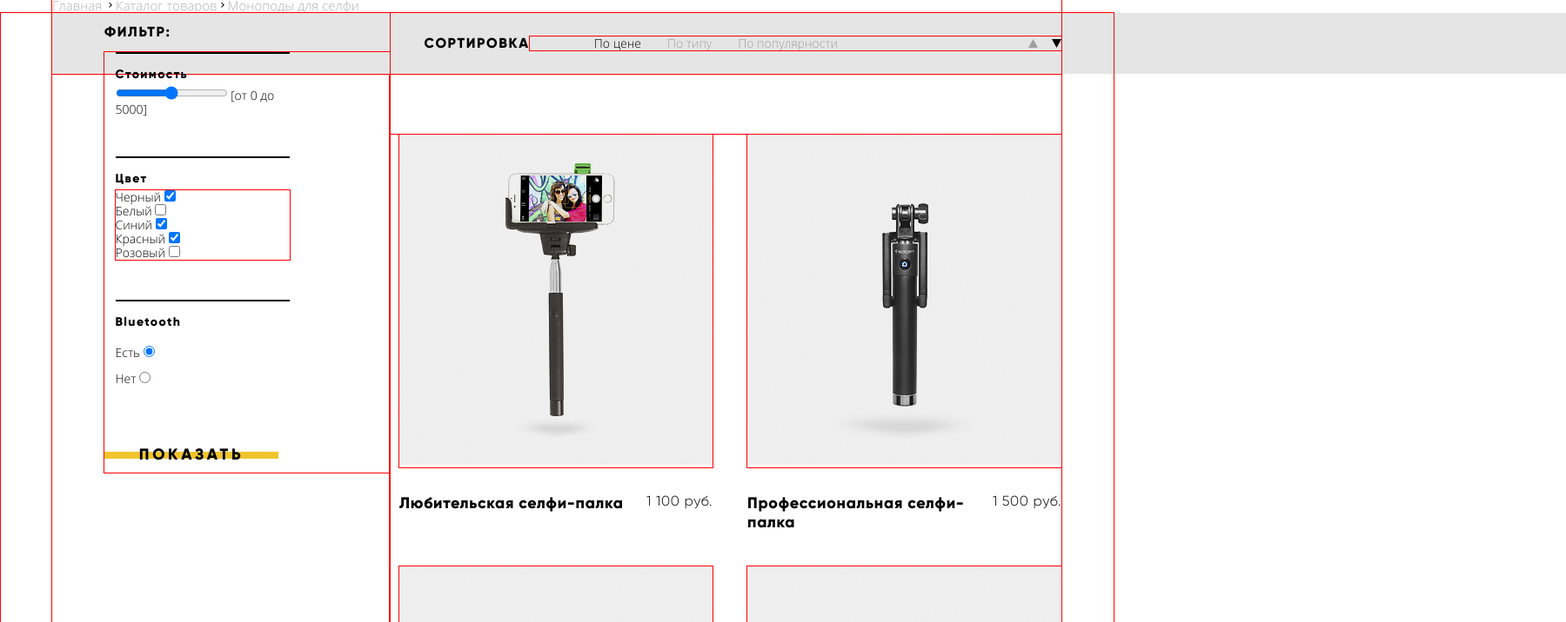
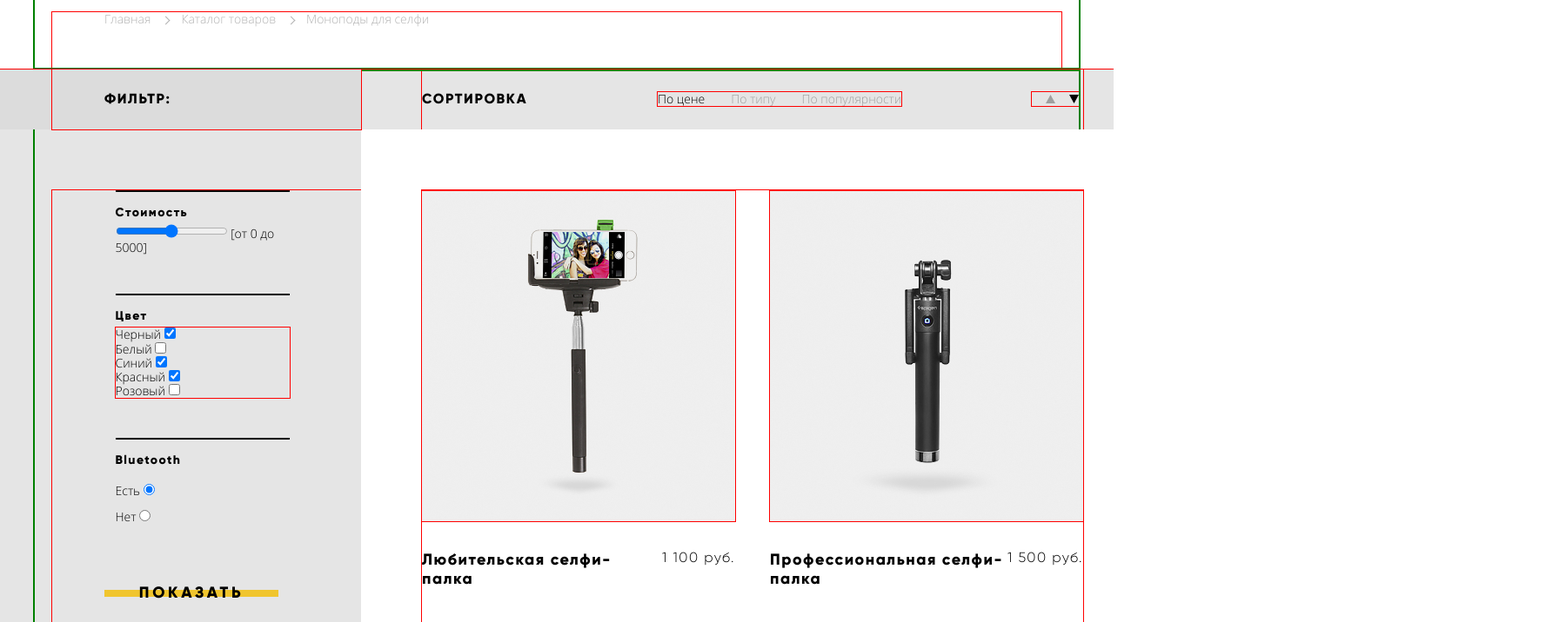
Before and after one commit to KhomenkoJulia/1794239-device-31, a plain HTML site: page catalog.html in a window 1280 px wide. Shown: the part 461-1177 px from the top of the page at 87% size, 1800 px wide, since content can reach past the window. Drawn offline with Linux system fonts and the light colour scheme; files whose address does not match are found by name.

Commit message:
сдаю флексы

```diff
--- a/catalog.html
+++ b/catalog.html
@@ -1,5 +1,6 @@
 <!DOCTYPE html>
 <html class="page" lang="ru">
+
 <head>
     <meta charset="UTF-8">
     <meta http-equiv="X-UA-Compatible" content="IE=edge">
@@ -12,19 +13,23 @@
     <link rel="apple-touch-icon" href="favicon/180.png">
     <link rel="manifest" href="manifest.webmanifest">
 </head>
+
 <body class="page-body">
     <header class="header-main header-catalog container">
-      <a class="logo-link" href="index.html"><img class="logo" src="img/logo.svg" width="163" height="35" alt="Логотип магазина Девайс"></a>
+        <a class="logo-link" href="index.html"><img class="logo" src="img/logo.svg" width="163" height="35"
+                alt="Логотип магазина Девайс"></a>
         <nav class="nav-menu">
             <div class="nav-menu-top">
                 <form class="search-form" action="#" method="get">
                     <label for="search-input">
                         <img src="img/icons/icon_search.svg" class="search-img" width="16" height="16">
                     </label>
-                            <input class="search-input" id="search-input" type="text" name="search" placeholder="Поиск по сайту">
+                    <input class="search-input" id="search-input" type="text" name="search"
+                        placeholder="Поиск по сайту">
                     <button class="search-button" type="submit">найти</button>
-                              <svg class="search-line" width="440" height="2" viewBox="0 0 440 2" fill="none" xmlns="http://www.w3.org/2000/svg">
-                                <line y1="1" x2="440" y2="1" stroke="black" stroke-width="2"/>
+                    <svg class="search-line" width="440" height="2" viewBox="0 0 440 2" fill="none"
+                        xmlns="http://www.w3.org/2000/svg">
+                        <line y1="1" x2="440" y2="1" stroke="black" stroke-width="2" />
                     </svg>
                 </form>
                 <ul class="nav-action-list">
@@ -36,7 +41,8 @@
 
                     <li class="nav-action-item">
                         <a class="nav-action-link" href="#">
-                      <img src="img/icons/icon_chart.svg" class="nav-action-img" width="14" height="14">Сравнить</a>
+                            <img src="img/icons/icon_chart.svg" class="nav-action-img" width="14"
+                                height="14">Сравнить</a>
                     </li>
                     <li class="nav-action-item">
                         <a class="nav-action-link" href="#">
@@ -50,47 +56,50 @@
                     <a class="nav-link" href="catalog.html">каталог товаров </a>
 
                     <ul class="submenu-list">
-                              <li class="submenu-item"><a class="catalog-link" href="catalog.html">Виртуальная реальность</a></li>
+                        <li class="submenu-item"><a class="catalog-link" href="catalog.html">Виртуальная реальность</a>
+                        </li>
                         <li class="submenu-item"><a class="catalog-link" href="catalog.html">Моноподы для селфи</a></li>
                         <li class="submenu-item"><a class="catalog-link" href="catalog.html">Экшн-камеры</a></li>
                         <li class="submenu-item"><a class="catalog-link" href="catalog.html">Фитнес-браслеты</a></li>
                         <li class="submenu-item"><a class="catalog-link" href="catalog.html">Умные часы</a></li>
                         <li class="submenu-item"><a class="catalog-link" href="catalog.html">Квадрокоптер</a></li>
-                          </ul></div>
+                    </ul>
+                </div>
                 <ul class="nav-list">
                     <li class="nav-item">
-                      <a class="nav-link" href="index.html#delivery">доставка</a></li>
+                        <a class="nav-link" href="index.html#delivery">доставка</a>
+                    </li>
                     <li class="nav-item">
-                      <a class="nav-link" href="index.html#warranty">гарантия</a></li>
+                        <a class="nav-link" href="index.html#warranty">гарантия</a>
+                    </li>
                     <li class="nav-item">
-                      <a class="nav-link" href="index.html#contacts">контакты</a></li>
-              </ul></div>
+                        <a class="nav-link" href="index.html#contacts">контакты</a>
+                    </li>
+                </ul>
+            </div>
 
         </nav>
     </header>
 
-
-
+    <main class="main-catalog">
         <div class="breadcrumbs container">
             <h1 class="title-page">Моноподы для селфи</h1>
             <ul class="breadcrumbs-list">
-            <li class="breadcrumbs-item"><a class="breadcrumbs-link" href="index.html">Главная</a> <svg width="12" height="13" viewBox="0 0 12 13" fill="none" xmlns="http://www.w3.org/2000/svg">
-                <path d="M4.14749 8.94243L6.43749 6.64743L4.14749 4.35243L4.85249 3.64743L7.85249 6.64743L4.85249 9.64743L4.14749 8.94243Z" fill="black"/>
-                </svg></li>
-            <li class="breadcrumbs-item"><a class="breadcrumbs-link" href="#">Каталог товаров</a><svg width="12" height="13" viewBox="0 0 12 13" fill="none" xmlns="http://www.w3.org/2000/svg">
-                <path d="M4.14749 8.94243L6.43749 6.64743L4.14749 4.35243L4.85249 3.64743L7.85249 6.64743L4.85249 9.64743L4.14749 8.94243Z" fill="black"/>
-                </svg></li>
+                <li class="breadcrumbs-item"><a class="breadcrumbs-link" href="index.html">Главная</a>
+                </li>
+                <li class="breadcrumbs-item"><a class="breadcrumbs-link" href="#">Каталог товаров</a>
+                </li>
                 <li class="breadcrumbs-item"><a class="breadcrumbs-link" href="#">Моноподы для селфи</a></li>
             </ul>
         </div>
 
-
-        <div class="all">
-        <div class="side-offset"></div>
-        <main class="main-catalog container">
-        <section class="filter">
+        <div class="catalog">
+            <div class="catalog-layout container">
+                <div class="catalog-filter-title">
                     <h2 class="filter-title">фильтр:</h2>
-            <form class="filter-form" action="https://echo.htmlacademy.ru/" method="get" oninput="priceoutput.value=pricecount.value">
+                </div>
+                <form class="filter-form" action="https://echo.htmlacademy.ru/" method="get"
+                    oninput="priceoutput.value=pricecount.value">
                     <fieldset class="filter-fieldset">
                         <legend>Стоимость</legend>
                         <input type="range" name="price" min="0" max="8000" step="100">
@@ -122,33 +131,40 @@
                         <legend>Bluetooth</legend>
                         <p class="filter-p">
                             <label for="bluetooth-true">Есть</label>
-                        <input id="bluetooth-true" type="radio" name="bluetooth" value="Есть" checked></p>
+                            <input id="bluetooth-true" type="radio" name="bluetooth" value="Есть" checked>
+                        </p>
                         <p class="filter-p">
                             <label for="bluetooth-false">Нет</label>
-                        <input id="bluetooth-false" type="radio" name="bluetooth" value="Нет"></p>
+                            <input id="bluetooth-false" type="radio" name="bluetooth" value="Нет">
+                        </p>
                     </fieldset>
                     <button class="filter-button link-details" type="submit">показать</button>
                 </form>
-        </section>
 
-        <section class="sorting">
+
+                <div class="sorting">
                     <h2 class="filter-title">Сортировка</h2>
                     <ul class="sort-list">
                         <li class="sort-item"><a class="sort-link sort-link-active" href="#">По цене</a></li>
                         <li class="sort-item"><a class="sort-link" href="#">По типу</a></li>
                         <li class="sort-item"><a class="sort-link" href="#">По популярности</a></li>
-                    <li class="sort-item"><a class="sort-link sort-link-arrow" href="#">
-                        <svg width="11" height="10" viewBox="0 0 11 10" fill="none" xmlns="http://www.w3.org/2000/svg">
-                            <path d="M0 10H11L5.5 -2.98023e-07L0 10Z" fill="black"/>
+                    </ul>
+                    <ul class="sort-direction-list">
+                        <li class=" sort-item">
+                        </li><a class="sort-link sort-link-arrow" href="#">
+                            <svg width="11" height="10" viewBox="0 0 11 10" fill="none"
+                                xmlns="http://www.w3.org/2000/svg">
+                                <path d="M0 10H11L5.5 -2.98023e-07L0 10Z" fill="black" />
                             </svg>
                         </a></li>
                         <li class="sort-item"><a class="sort-link sort-link-arrow sort-link-active" href="#">
-                        <svg width="11" height="10" viewBox="0 0 11 10" fill="none" xmlns="http://www.w3.org/2000/svg">
-                            <path d="M11 0L2.38419e-07 0L5.5 10L11 0Z" fill="black"/>
+                                <svg width="11" height="10" viewBox="0 0 11 10" fill="none"
+                                    xmlns="http://www.w3.org/2000/svg">
+                                    <path d="M11 0L2.38419e-07 0L5.5 10L11 0Z" fill="black" />
                                 </svg>
                             </a></li>
                     </ul>
-        </section>
+                </div>
 
                 <section class="products">
                     <h2 class="none">Каталог товаров</h2>
@@ -167,7 +183,6 @@
                                 <p class="card-price">1 100 руб.</p>
                             </a>
                         </li>
-
                         <li class="card-item">
                             <div class="card-wrap">
                                 <img src="img/catalog/item-2.jpg" width="360" height="381">
@@ -219,15 +234,12 @@
                         <button class="go-button button-next" type="button"> вперед </button>
                     </div>
                 </section>
-
+            </div>
+        </div>
     </main>
-    </div>
-
-
-
 
     <footer class=footer-main>
-         <div class="container">
+        <div class="footer-container container">
             <ul class="footer-action-list">
                 <li class="footer-action-item"><a class="footer-action-link" href="#">
                         <img src="img/icons/icon_user.svg" width="13" height="14">Войти</a></li>
@@ -239,35 +251,45 @@
             <section class="footer-content">
                 <h2 class="none">Контакты</h2>
                 <div class="footer-left">
-      <a class="footer-logo-link" href="index.html"><img class="logo-footer" src="img/logo.svg" width="163" height="35" alt="Логотип магазина Девайс"></a>
+                    <a class="footer-logo-link" href="index.html"><img class="logo-footer" src="img/logo.svg"
+                            width="163" height="35" alt="Логотип магазина Девайс"></a>
                     <p class="footer-text">Санкт-Петербург, набережная<br>реки Карповки, 5, литера П.</p>
                     <div id="rectangle-yellow"></div>
                 </div>
                 <div class="footer-center">
                     <ul class="footer-nav-list">
-          <li class="footer-nav-item"><a class="footer-nav-link" href="index.html#delivery">доставка</a></li>
-          <li class="footer-nav-item"><a class="footer-nav-link" href="index.html#warranty">гарантия</a></li>
-          <li class="footer-nav-item"><a class="footer-nav-link" href="index.html#contacts">контакты</a></li>
+                        <li class="footer-nav-item"><a class="footer-nav-link" href="index.html#delivery">доставка</a>
+                        </li>
+                        <li class="footer-nav-item"><a class="footer-nav-link" href="index.html#warranty">гарантия</a>
+                        </li>
+                        <li class="footer-nav-item"><a class="footer-nav-link" href="index.html#contacts">контакты</a>
+                        </li>
                     </ul>
                     <ul class="social-list">
                         <li class="social-item">
                             <a class="social-link" href="#">
-              <img src="img/social/facebook.svg" width="32" height="32" alt="facebook"></a></li>
+                                <img src="img/social/facebook.svg" width="32" height="32" alt="facebook"></a>
+                        </li>
                         <li class="social-item">
                             <a class="social-link" href="#">
-              <img src="img/social/insta.svg" width="32" height="32" alt="instagram"></a></li>
+                                <img src="img/social/insta.svg" width="32" height="32" alt="instagram"></a>
+                        </li>
                         <li class="social-item">
                             <a class="social-link" href="#">
-              <img src="img/social/twit.svg" width="32" height="32" alt="twitter"></a></li>
+                                <img src="img/social/twit.svg" width="32" height="32" alt="twitter"></a>
+                        </li>
                     </ul>
                 </div>
                 <div class="footer-right">
                     <p class="footer-text">Тел.: <a class="tel-link" href="tel:+78005558628">+7 800 555-86-28</a></p>
-      <a class="education-link" href="https://htmlacademy.ru/intensive/htmlcss"><img class="education-logo" width="115" height="33" src="img/logo_htmlacademy.svg" alt="html academy"></a>
+                    <a class="education-link" href="https://htmlacademy.ru/intensive/htmlcss"><img
+                            class="education-logo" width="115" height="33" src="img/logo_htmlacademy.svg"
+                            alt="html academy"></a>
                 </div>
             </section>
         </div>
     </footer>
 
 </body>
+
 </html>
--- a/css/style.css
+++ b/css/style.css
@@ -4,6 +4,7 @@
     --basic-extra-dark: #363636;
     --basic-dark: #464646;
     --basic-grey: #7e7e7e;
+    --basic-dark-grey: #dcdcdc;
     --basic-light-grey: #e5e5e5;
     --basic-yellow: #f0c52e;
     --basic-light-yellow: #f7e296;
@@ -62,8 +63,9 @@ a {
     color: var(--basic-black);
 }
 img {
-  max-width: 100%;
-  height: auto;
+    display: block;
+    max-width: 100%;
+    height: auto;
 }
 section, div, ul, form {
     outline: 1px solid red;
@@ -74,15 +76,16 @@ section, div, ul, form {
     top: -1000px;
 }
 .container {
-    width: 1160px;
+    width: 1200px;
     margin: 0 auto;
     box-sizing: border-box;
-    padding: 0;
+    padding: 0 20px;
+    outline: 2px solid green;
 }
 .header-main {
     background: var(--basic-light-yellow);
     margin-top: 40px;
-    padding: 44px 60px 146px;
+    padding: 44px 80px 146px;
 }
 .logo-link{
     position: absolute;
@@ -157,22 +160,20 @@ section, div, ul, form {
 .search-button:active{
     opacity: .3;
 }
+.profile-list{
+    list-style-type: none;
+    margin: 0;
+    padding: 0;
+}
 .nav-action-list{
     list-style-type: none;
     margin: 0;
     padding: 0;
     display: flex;
-    justify-content: space-between;
+    justify-content: flex-end;
 }
-.nav-action-item:first-child{
-    margin-right: 213px;
-}
-.nav-action-item:last-child{
-    margin-left: 41px;
-}
-.nav-action-img {
-    margin-right: 12px;
-    vertical-align: middle;
+.nav-action-item{
+    width: 200px;
 }
 .nav-action-link:hover{
     opacity: .6;
@@ -599,6 +600,7 @@ h2 {
 }
 .footer-main{
     background: var(--basic-extra-dark);
+    z-index: 2;
 }
 .footer-container{
     margin: 46px auto 65px;
@@ -819,35 +821,38 @@ h2 {
     color: var(--basic-white);
 }
 
-
-
-
-
-
-
-
-
-
 /*каталог*/
 .main-catalog{
     font-size: 14px;
-     display: grid;
-    grid-template-rows: min-content 1fr min-content;
-    grid-template-columns: min-content 1fr;
 }
 .title-page{
     font-family: "Gilroy", "Arial", sans-serif;
     font-weight: 800;
     font-size: 47px;
+    padding-left: 60px;
+	padding-right: 60px;
 }
 .breadcrumbs-list{
     list-style-type: none;
     margin: 0;
-    padding: 0;
+    padding: 0 60px 50px;
     display: flex;
 }
 .breadcrumbs-link{
     opacity: .3;
+}
+.breadcrumbs-link::after{
+    content: "";
+    border: solid var(--basic-black);
+    border-width: 0 1px 1px 0;
+    display: inline-block;
+    padding: 3px;
+    transform: rotate(-45deg);
+    -webkit-transform: rotate(-45deg);
+    margin: 0 14px;
+}
+.breadcrumbs-item:last-of-type > .breadcrumbs-link::after{
+    content: none;
 }
 .breadcrumbs-link:hover{
     opacity: .6;
@@ -855,69 +860,39 @@ h2 {
 .breadcrumbs-link:active{
     opacity: .1;
 }
-.side-offset {
+.catalog {
     background: var(--basic-light-grey);
-    width: calc((100%-1160px) / 2);
-    height: 100%;
-    position: absolute;
-    left: 0;
-    z-index: -1;
 }
-.sorting {
-    grid-column: 1/-1;
-    grid-row: 2/2;
-    display: flex;
-    justify-content: flex-end;
-    background-color: var(--basic-light-grey);
-    height: 70px;
-    align-items: center;
-    position: relative;
+.catalog-layout {
+	display: grid;
+	grid-template-columns: 1fr 760px;
+	grid-template-rows: repeat(3, min-content);
+	gap: 70px;
 }
-.sorting::after {
-    content: "";
-    height: 100%;
-    width: 100%;
-    background-color: var(--basic-light-grey);
-    position: absolute;
-    transform: translate(50%);
-    z-index: -1;
+.catalog-layout::before {
+	content: "";
+	z-index: 0;
+	grid-column: 1 / 2;
+	grid-row: 1 / 2;
+	width: 100vw;
+	margin-left: calc(100% - 100vw);
+	background-color: var(--basic-dark-grey);
 }
-.sort-list{
-    list-style-type: none;
-    margin: 0;
-    padding: 0;
-    display: flex;
-    align-items: center;
+.catalog-layout::after {
+	content: "";
+	z-index: 0;
+	grid-column: -2 / -1;
+	grid-row: 2 / 4;
+	width: 100vw;
+	margin-left: -100vw;
+	background-color: var(--basic-white);
+	transform: translatex(-100vw);
+	box-shadow: 200vw 0px 0px 70px var(--basic-white);
 }
-.sort-item:last-of-type{
-    margin-left: 16px;
-}
-.sort-item:nth-of-type(3){
-    margin-left: 30px;
-    margin-right: 219px;
-}
-.sort-item:first-of-type{
-    margin-left: 74px;
-    margin-right: 30px;
-}
-.sort-link-arrow:hover{
-     opacity: .4;
-}
-.sort-link{
-    opacity: .3;
-}
-.sort-link:hover{
-     opacity: .6;
-}
-.sort-link-arrow:active, .sort-link:active, .sort-link-active{
-     opacity: 1;
-}
-.filter {
-    grid-column: 1/1;
-    grid-row: 2/-1;
-    width: 328px;
-    Z-index: 2;
-    padding-left: 60px;
+.catalog-filter-title{
+    z-index: 1;
+	grid-area: 1 / 1;
+	padding: 12px 70px 12px 60px;
 }
 .filter-title{
     font-family: "Gilroy", "Arial", sans-serif;
@@ -926,11 +901,14 @@ h2 {
     letter-spacing: 0.1em;
     text-transform: uppercase;
 }
+.filter-form {
+	grid-area: 2 / 1 / -1 / 2;
+	padding: 0px 70px 0px 60px;
+}
 .filter-fieldset{
     border: none;
     max-width: 200px;
     margin-bottom: 37px;
-
 }
 .filter-fieldset legend{
     font-family: "Gilroy", "Arial", sans-serif;
@@ -952,24 +930,61 @@ h2 {
     box-sizing: border-box;
     background-color: var(--special-opacity);
 }
+.sorting {
+    display: flex;
+	align-items: center;
+	justify-content: space-between;
+}
+.sort-list{
+    list-style-type: none;
+    margin: 0;
+    padding: 0;
+    display: flex;
+    align-items: center;
+    gap: 30px;
+}
+.sort-direction-list{
+    list-style-type: none;
+    margin: 0;
+    padding: 0;
+    display: flex;
+    align-items: center;
+    gap: 16px;
+    margin-right: 5px;
+}
+.sort-link-arrow:hover{
+     opacity: .4;
+}
+.sort-link{
+    opacity: .3;
+}
+.sort-link:hover{
+     opacity: .6;
+}
+.sort-link-arrow:active, .sort-link:active, .sort-link-active{
+     opacity: 1;
+}
 .products {
-    background-color: var(--basic-white);
-    grid-column: 2/-1;
-    grid-row: 3/3;
-    padding-top: 70px;
+    z-index: 1;
+	grid-area: 2 / 2;
 }
 .cards-list{
     list-style-type: none;
     margin: 0;
+    margin-bottom: 40px;
     padding: 0;
-    display: flex;
-    justify-content: flex-end;
-    flex-wrap: wrap;
-    column-gap: 40px;
+    display: grid;
+	grid-template-columns: 1fr 1fr;
+	gap: 40px;
+	width: 760px;
 }
 .card-item{
-    max-width: 361px;
-    padding-bottom: 40px;
+    display: grid;
+	place-items: center;
+	width: 360px;
+	height: 460px;
+	font-size: 50px;
+	font-weight: 700;
 }
 .card-wrap{
     position: relative;
@@ -1016,16 +1031,17 @@ h2 {
 }
 .card-link{
     display: grid;
-    grid-template-columns: 1fr 90px;
+    grid-template-columns: 1fr max-content;
     padding-top: 30px;
     font-family: "Gilroy", "Arial", sans-serif;
-    letter-spacing: 0.05em;
+    letter-spacing: 0.03em;
 }
 .card-title{
     font-weight: 800;
     font-size: 18px;
     line-height: 22px;
     margin: 0;
+    padding: 0;
 }
 .card-price{
     font-weight: 300;
@@ -1035,23 +1051,29 @@ h2 {
     margin: 0;
 }
 .products-nav{
-    background: var(--basic-light-grey);
+    z-index: 1;
+	grid-area: 3 / 2;
+	/* margin-bottom: 78px; */
     display: flex;
     justify-content: space-between;
-    padding: 25px 30px;
+    background-color: var(--basic-light-grey);
 }
 .go-list{
     list-style-type: none;
     margin: 0;
-    padding: 0;
     display: flex;
-    column-gap: 30px;
+	gap: 30px;
+	padding: 25px 30px;
 }
 .go-link{
     font-family: "Gilroy", "Arial", sans-serif;
     font-weight: 800;
     font-size: 16px;
     opacity: .3;
+}
+.go-item{
+    flex-shrink: 1;
+	flex-grow: 0;
 }
 .go-link-active{
     opacity: 1;
@@ -1078,3 +1100,9 @@ h2 {
     background: #D9D9D9;
     opacity: .3;
 }
+.button-back{
+    margin-right: auto;
+}
+.button-next{
+    margin-left: auto;
+}
```
Also changed, not shown: index.html (+126 -67 lines). Lines whose indentation alone changed are shown as unchanged.
